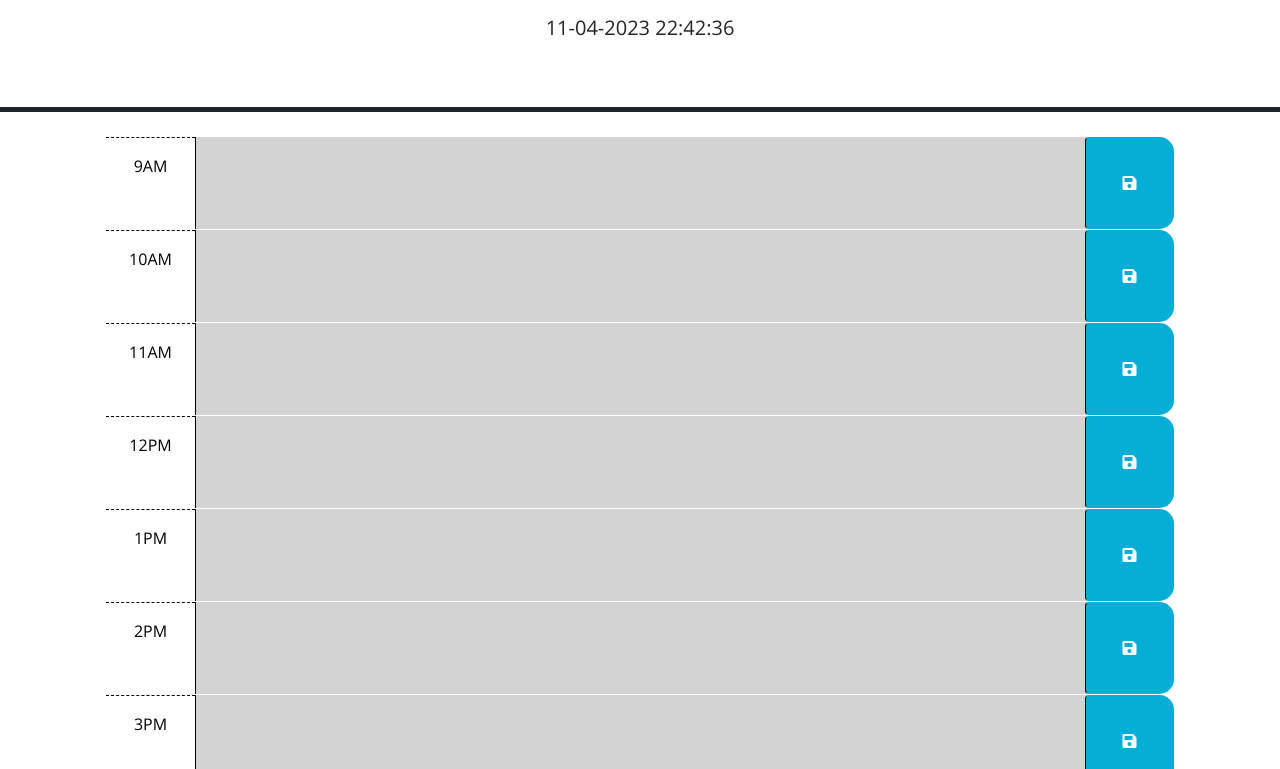
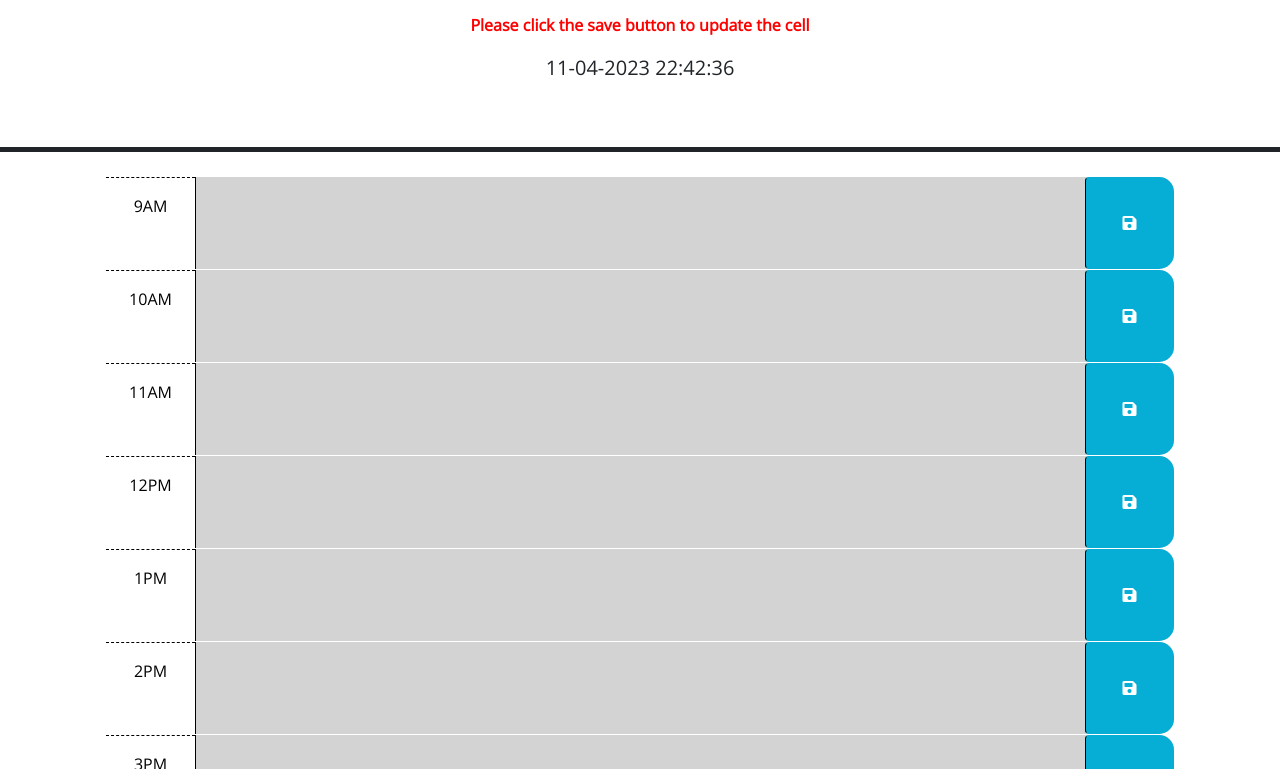
Before and after one commit to the-real-chrisp/What-Am-I-Doing-Today, a plain HTML site: page Develop/index.html in a window 1280 px wide. Shown: the part 166-935 px from the top of the page. Drawn offline with nearby package versions, Linux system fonts and the light colour scheme.

Commit message:
Added user use warningText to inform them that they need to click save to update cell, added CSS styling to warningText

```diff
--- a/Develop/index.html
+++ b/Develop/index.html
@@ -26,6 +26,7 @@
     <header class="p-5 mb-4 border-5 border-bottom border-dark text-center">
       <h1 class="display-3">What Am I Doing Today? &#129300;</h1>
       <p class="lead">A simple calendar app for scheduling your work day</p>
+      <p id="warningText">Please click the save button to update the cell</p>
       <p id="currentDay" class="lead"></p>
     </header>
     <div class="container-lg px-5">
--- a/Develop/style.css
+++ b/Develop/style.css
@@ -57,3 +57,8 @@ textarea {
   font-size: 20px;
   transition: all 0.3s ease-in-out;
 }
+
+#warningText {
+  color: red;
+  font-weight: 600;
+}
```
